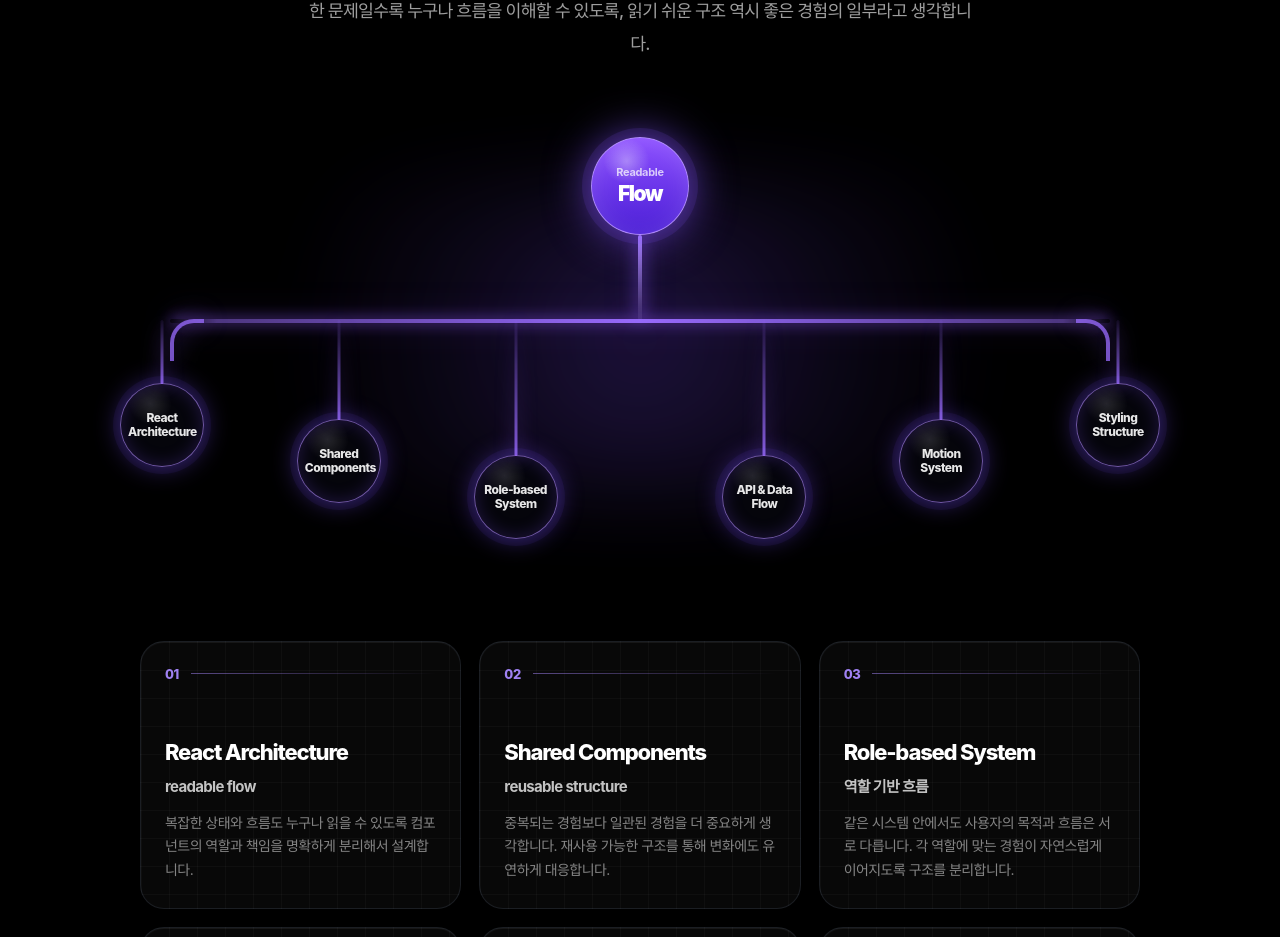
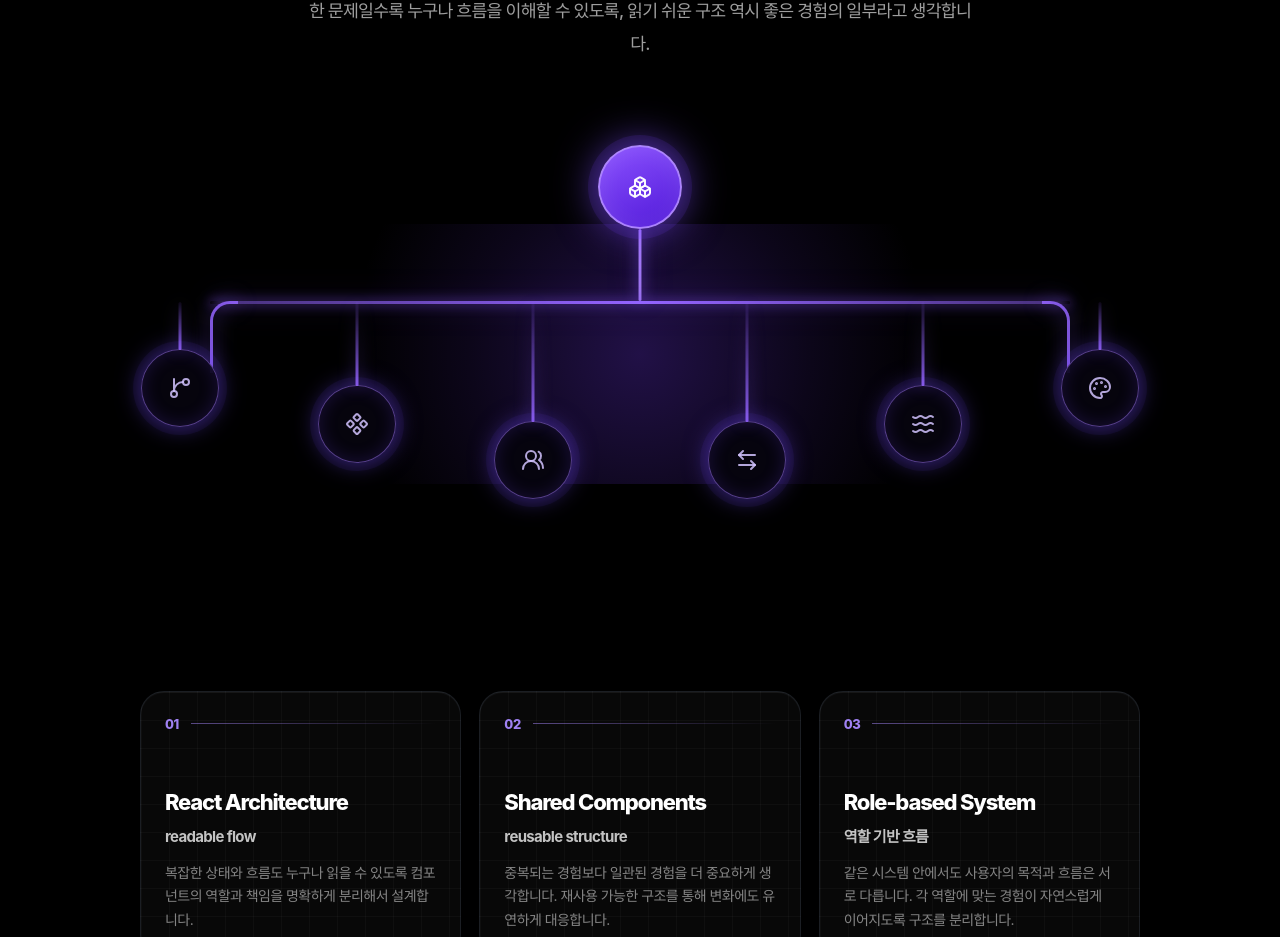
Before and after one commit to bom0320/web-portfolio, a Next.js app: page / in a window 1280 px wide. Shown: the part 10112-11049 px from the top of the page. Built offline with nearby package versions, Linux system fonts and the light colour scheme.

Commit message:
install: lucide

```diff
--- a/package.json
+++ b/package.json
@@ -11,6 +11,7 @@
   "dependencies": {
     "gsap": "^3.13.0",
     "lenis": "^1.3.23",
+    "lucide-react": "^1.16.0",
     "motion": "^12.38.0",
     "next": "15.5.4",
     "react": "19.1.0",
--- a/src/components/features/capability/experience/structure/StructureCapabilityMap.tsx
+++ b/src/components/features/capability/experience/structure/StructureCapabilityMap.tsx
@@ -1,7 +1,30 @@
-import type { StructureCapabilityItem } from "@/data/capability/experience";
+import {
+  ArrowLeftRight,
+  Boxes,
+  Component,
+  GitBranch,
+  Palette,
+  UsersRound,
+  Waves,
+  type LucideIcon,
+} from "lucide-react";
+
+import type {
+  StructureCapabilityIcon,
+  StructureCapabilityItem,
+} from "@/data/capability/experience";
 
 type StructureCapabilityMapProps = {
   items: StructureCapabilityItem[];
+};
+
+const STRUCTURE_ICON_MAP: Record<StructureCapabilityIcon, LucideIcon> = {
+  hierarchy: GitBranch,
+  components: Component,
+  "users-group": UsersRound,
+  "arrows-exchange": ArrowLeftRight,
+  ripple: Waves,
+  palette: Palette,
 };
 
 export default function StructureCapabilityMap({
@@ -12,26 +35,27 @@ export default function StructureCapabilityMap({
       <div className="experience-capability-structure-map__glow" />
 
       <div className="experience-capability-structure-map__core">
-        <span>Readable</span>
-        <strong>Flow</strong>
+        <Boxes aria-hidden="true" />
       </div>
 
       <div className="experience-capability-structure-map__stem" />
       <div className="experience-capability-structure-map__branch" />
 
       <div className="experience-capability-structure-map__items">
-        {items.map((item, index) => (
+        {items.map((item, index) => {
+          const Icon = STRUCTURE_ICON_MAP[item.icon];
+
+          return (
             <div
               key={item.id}
               className={`experience-capability-structure-map__node experience-capability-structure-map__node--${
                 index + 1
               }`}
             >
-            <span className="experience-capability-structure-map__node-label">
-              {item.title}
-            </span>
+              <Icon aria-hidden="true" />
             </div>
-        ))}
+          );
+        })}
       </div>
     </div>
   );
--- a/src/data/capability/experience/index.ts
+++ b/src/data/capability/experience/index.ts
@@ -1,5 +1,6 @@
 export {
   STRUCTURE_CAPABILITY_ITEMS,
+  type StructureCapabilityIcon,
   type StructureCapabilityItem,
 } from "./structureCapabilityItems";
 
--- a/src/data/capability/experience/structureCapabilityItems.ts
+++ b/src/data/capability/experience/structureCapabilityItems.ts
@@ -1,9 +1,18 @@
+export type StructureCapabilityIcon =
+  | "hierarchy"
+  | "components"
+  | "users-group"
+  | "arrows-exchange"
+  | "ripple"
+  | "palette";
+
 export type StructureCapabilityItem = {
   id: string;
   index: string;
   title: string;
   message: string;
   description: string;
+  icon: StructureCapabilityIcon;
 };
 
 export const STRUCTURE_CAPABILITY_ITEMS: StructureCapabilityItem[] = [
@@ -14,6 +23,7 @@ export const STRUCTURE_CAPABILITY_ITEMS: StructureCapabilityItem[] = [
     message: "readable flow",
     description:
       "복잡한 상태와 흐름도 누구나 읽을 수 있도록 컴포넌트의 역할과 책임을 명확하게 분리해서 설계합니다.",
+    icon: "hierarchy",
   },
   {
     id: "shared-components",
@@ -22,6 +32,7 @@ export const STRUCTURE_CAPABILITY_ITEMS: StructureCapabilityItem[] = [
     message: "reusable structure",
     description:
       "중복되는 경험보다 일관된 경험을 더 중요하게 생각합니다. 재사용 가능한 구조를 통해 변화에도 유연하게 대응합니다.",
+    icon: "components",
   },
   {
     id: "role-based-system",
@@ -30,6 +41,7 @@ export const STRUCTURE_CAPABILITY_ITEMS: StructureCapabilityItem[] = [
     message: "역할 기반 흐름",
     description:
       "같은 시스템 안에서도 사용자의 목적과 흐름은 서로 다릅니다. 각 역할에 맞는 경험이 자연스럽게 이어지도록 구조를 분리합니다.",
+    icon: "users-group",
   },
   {
     id: "api-data-flow",
@@ -38,6 +50,7 @@ export const STRUCTURE_CAPABILITY_ITEMS: StructureCapabilityItem[] = [
     message: "DTO ↔ UI separation",
     description:
       "데이터의 복잡함을 사용자 경험까지 가져가지 않습니다. 내부에서 정보를 정리하고 UI는 더 직관적으로 흐르도록 설계합니다.",
+    icon: "arrows-exchange",
   },
   {
     id: "motion-system",
@@ -46,6 +59,7 @@ export const STRUCTURE_CAPABILITY_ITEMS: StructureCapabilityItem[] = [
     message: "trigger ownership",
     description:
       "움직임은 시선을 끌기보다 흐름을 이어주는 역할이어야 한다고 생각합니다. 각 인터랙션은 자신의 흐름 안에서 동작합니다.",
+    icon: "ripple",
   },
   {
     id: "styling-structure",
@@ -54,5 +68,6 @@ export const STRUCTURE_CAPABILITY_ITEMS: StructureCapabilityItem[] = [
     message: "naming consistency",
     description:
       "스타일 역시 읽기 쉬운 구조의 일부라고 생각합니다. 일관된 규칙과 네이밍을 통해 유지보수 가능한 흐름을 만들어갑니다.",
+    icon: "palette",
   },
 ];
--- a/src/styles/features/capability/experience/structure/_structure-capability-map.scss
+++ b/src/styles/features/capability/experience/structure/_structure-capability-map.scss
@@ -1,31 +1,24 @@
 .experience-capability-structure-map {
   position: relative;
-
   width: min(1040px, 100%);
-  height: 430px;
+  height: 480px;
   margin: 0 auto;
 }
 
 .experience-capability-structure-map__glow {
   position: absolute;
   left: 50%;
-  top: 48%;
-
-  width: 900px;
-  height: 320px;
-
+  top: 46%;
+  width: 760px;
+  height: 260px;
   transform: translate(-50%, -50%);
   border-radius: 999px;
-
   background: radial-gradient(
     circle,
-    rgba(126, 76, 255, 0.28),
-    rgba(126, 76, 255, 0.11) 38%,
-    transparent 74%
+    rgba(120, 60, 255, 0.28),
+    rgba(120, 60, 255, 0.1) 42%,
+    transparent 72%
   );
-
-  filter: blur(42px);
-  opacity: 0.88;
   pointer-events: none;
 }
 
@@ -33,133 +26,88 @@
 .experience-capability-structure-map__core {
   position: absolute;
   left: 50%;
-  top: 4px;
+  top: 12px;
   z-index: 5;
-
-  width: 98px;
-  height: 98px;
-
+  width: 84px;
+  height: 84px;
   transform: translateX(-50%);
-
   display: flex;
-  flex-direction: column;
   align-items: center;
   justify-content: center;
-
-  border: 1px solid rgba(177, 140, 255, 0.96);
+  border: 2px solid rgba(175, 135, 255, 0.95);
   border-radius: 50%;
-
-  background: radial-gradient(
-      circle at 36% 24%,
-      rgba(255, 255, 255, 0.35),
-      transparent 24%
-    ),
-    linear-gradient(180deg, #8d50ff 0%, #4b1ed6 100%);
-
-  box-shadow: 0 0 0 9px rgba(130, 82, 255, 0.13),
-    0 0 46px rgba(130, 82, 255, 0.78), inset 0 0 24px rgba(255, 255, 255, 0.12);
-
-  color: #fff;
-}
-
-.experience-capability-structure-map__core span {
-  font-size: 11px;
-  font-weight: 700;
-  line-height: 1;
-  letter-spacing: -0.03em;
-
-  color: rgba(255, 255, 255, 0.72);
-}
-
-.experience-capability-structure-map__core strong {
-  margin-top: 5px;
-
-  font-size: 21px;
-  font-weight: 900;
-  line-height: 1;
-  letter-spacing: -0.07em;
+  background: linear-gradient(155deg, #8b52ff 0%, #5018d8 100%);
+  box-shadow: 0 0 0 10px rgba(115, 65, 255, 0.13),
+    0 0 44px rgba(125, 75, 255, 0.8), inset 0 0 22px rgba(255, 255, 255, 0.09);
+  color: rgba(255, 255, 255, 0.95);
+  font-size: 26px;
 }
 
 /* 중앙 세로 줄 */
 .experience-capability-structure-map__stem {
   position: absolute;
   left: 50%;
-  top: 102px;
+  top: 96px;
   z-index: 2;
-
-  width: 4px;
-  height: 86px;
-
+  width: 3px;
+  height: 72px;
   transform: translateX(-50%);
-
   border-radius: 999px;
-
   background: linear-gradient(
     180deg,
-    rgba(172, 134, 255, 0.98),
-    rgba(172, 134, 255, 0.18)
+    rgba(168, 125, 255, 1) 0%,
+    rgba(168, 125, 255, 0.9) 100%
   );
-
-  box-shadow: 0 0 16px rgba(142, 90, 255, 0.9),
-    0 0 32px rgba(142, 90, 255, 0.34);
+  box-shadow: 0 0 14px rgba(138, 88, 255, 0.9),
+    0 0 30px rgba(138, 88, 255, 0.35);
 }
 
 /* 가로 브랜치 */
 .experience-capability-structure-map__branch {
   position: absolute;
   left: 50%;
-  top: 186px;
+  top: 168px;
   z-index: 2;
-
-  width: min(940px, 92vw);
-  height: 4px;
-
+  width: min(860px, 90%);
+  height: 3px;
   transform: translateX(-50%);
-
   border-radius: 999px;
-
   background: linear-gradient(
     90deg,
     transparent 0%,
-    rgba(154, 108, 255, 0.5) 5%,
-    rgba(154, 108, 255, 0.98) 50%,
-    rgba(154, 108, 255, 0.5) 95%,
+    rgba(148, 100, 255, 0.5) 3%,
+    rgba(148, 100, 255, 1) 50%,
+    rgba(148, 100, 255, 0.5) 97%,
     transparent 100%
   );
-
-  box-shadow: 0 0 14px rgba(142, 90, 255, 0.9),
-    0 0 34px rgba(142, 90, 255, 0.38);
+  box-shadow: 0 0 12px rgba(138, 90, 255, 0.9),
+    0 0 30px rgba(138, 90, 255, 0.38);
 }
 
-/* 양 끝 꺾이는 라운드 */
 .experience-capability-structure-map__branch::before,
 .experience-capability-structure-map__branch::after {
   content: "";
   position: absolute;
   top: 0;
-
-  width: 34px;
-  height: 42px;
-
-  border-top: 4px solid rgba(154, 108, 255, 0.76);
-
-  filter: drop-shadow(0 0 12px rgba(142, 90, 255, 0.8));
+  width: 28px;
+  height: 72px;
+  border-top: 3px solid rgba(148, 100, 255, 0.85);
+  filter: drop-shadow(0 0 10px rgba(138, 90, 255, 0.85));
 }
 
 .experience-capability-structure-map__branch::before {
   left: 0;
-
-  border-left: 4px solid rgba(154, 108, 255, 0.76);
-  border-top-left-radius: 24px;
+  border-left: 3px solid rgba(148, 100, 255, 0.85);
+  border-top-left-radius: 20px;
 }
 
 .experience-capability-structure-map__branch::after {
   right: 0;
-
-  border-right: 4px solid rgba(154, 108, 255, 0.76);
-  border-top-right-radius: 24px;
+  border-right: 3px solid rgba(148, 100, 255, 0.85);
+  border-top-right-radius: 20px;
 }
 
+/* 노드 컨테이너 */
 .experience-capability-structure-map__items {
   position: absolute;
   inset: 0;
@@ -169,102 +117,74 @@
 /* 노드 */
 .experience-capability-structure-map__node {
   position: absolute;
-
-  width: 84px;
-  height: 84px;
-
-  display: grid;
-  place-items: center;
-
-  border: 1px solid rgba(172, 134, 255, 0.64);
+  width: 78px;
+  height: 78px;
+  display: flex;
+  align-items: center;
+  justify-content: center;
+  border: 1.5px solid rgba(158, 115, 255, 0.52);
   border-radius: 50%;
-
-  background: radial-gradient(
-      circle at 36% 24%,
-      rgba(255, 255, 255, 0.13),
-      transparent 26%
-    ),
-    rgba(6, 6, 12, 0.92);
-
-  backdrop-filter: blur(14px);
-
-  box-shadow: 0 0 0 7px rgba(120, 76, 255, 0.08),
-    inset 0 0 18px rgba(130, 80, 255, 0.22), 0 0 26px rgba(120, 78, 255, 0.48);
-
-  color: rgba(255, 255, 255, 0.9);
+  background: rgba(7, 5, 14, 0.95);
+  box-shadow: 0 0 0 8px rgba(108, 68, 255, 0.07),
+    inset 0 0 18px rgba(118, 72, 255, 0.18), 0 0 24px rgba(112, 72, 255, 0.52);
+  color: rgba(210, 195, 255, 0.85);
+  font-size: 22px;
 }
 
+/* 브랜치 → 노드 수직 라인 */
 .experience-capability-structure-map__node::before {
   content: "";
   position: absolute;
   left: 50%;
   bottom: 100%;
-
   width: 3px;
-  height: var(--line-height, 78px);
-
+  height: var(--line-height, 72px);
   transform: translateX(-50%);
-
   border-radius: 999px;
-
   background: linear-gradient(
     180deg,
-    rgba(154, 108, 255, 0.08),
-    rgba(154, 108, 255, 0.82)
+    rgba(148, 100, 255, 0.08) 0%,
+    rgba(148, 100, 255, 0.88) 100%
   );
-
-  filter: drop-shadow(0 0 9px rgba(142, 90, 255, 0.76));
+  filter: drop-shadow(0 0 8px rgba(138, 90, 255, 0.72));
 }
 
-.experience-capability-structure-map__node-label {
-  max-width: 68px;
-
-  font-size: 12px;
-  font-weight: 850;
-  line-height: 1.12;
-  letter-spacing: -0.045em;
-  text-align: center;
-}
-
-/* 레퍼런스처럼 살짝 아래로 떨어지는 리듬 */
+/*
+    노드 top = 브랜치 top(168px) + --line-height
+    수직 라인 길이와 노드 위치가 정확히 맞물림
+  */
 .experience-capability-structure-map__node--1 {
-  left: 0;
-  top: 250px;
-
-  --line-height: 64px;
+  left: 2%;
+  top: 216px;
+  --line-height: 48px;
 }
 
 .experience-capability-structure-map__node--2 {
-  left: 17%;
-  top: 286px;
-
-  --line-height: 100px;
+  left: 19%;
+  top: 252px;
+  --line-height: 84px;
 }
 
 .experience-capability-structure-map__node--3 {
-  left: 34%;
-  top: 322px;
-
-  --line-height: 136px;
+  left: 36%;
+  top: 288px;
+  --line-height: 120px;
 }
 
 .experience-capability-structure-map__node--4 {
-  right: 34%;
-  top: 322px;
-
-  --line-height: 136px;
+  right: 36%;
+  top: 288px;
+  --line-height: 120px;
 }
 
 .experience-capability-structure-map__node--5 {
-  right: 17%;
-  top: 286px;
-
-  --line-height: 100px;
+  right: 19%;
+  top: 252px;
+  --line-height: 84px;
 }
 
 .experience-capability-structure-map__node--6 {
-  right: 0;
-  top: 250px;
-
-  --line-height: 64px;
+  right: 2%;
+  top: 216px;
+  --line-height: 48px;
 }
```
Also changed, not shown: 1 other file (tests, documents, lock files or other folders). Lines whose indentation alone changed are shown as unchanged.
